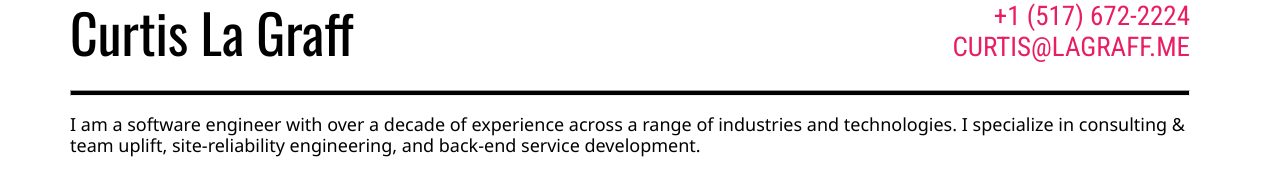
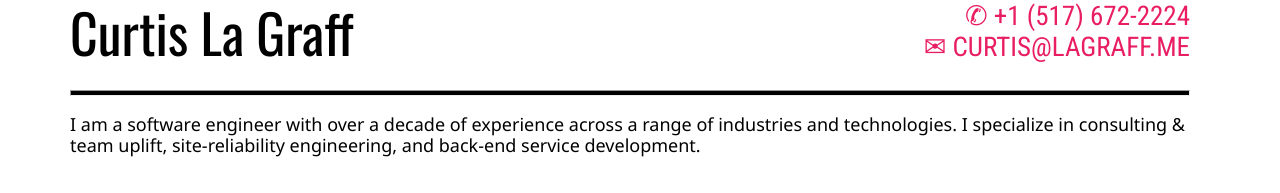
Before and after one commit to clagraff/clagraff.github.io, a Jekyll site: the page built from index.html, in a window 1280 px wide. Shown: the top 193 px of the page. Built offline with Jekyll 4.4.1, drawn with Linux system fonts in a browser that asks for light colours.

```diff
--- a/_layouts/default.html
+++ b/_layouts/default.html
@@ -37,9 +37,9 @@
           <!--<span class="left">Software Engineer</span> -->
         </div>
         <div class="contact">
-          <a href='tel:&#43;&#49; &#40;&#53;&#49;&#55;&#41; &#54;&#55;&#50;&#45;&#50;&#50;&#50;&#52;'>&#43;&#49; &#40;&#53;&#49;&#55;&#41; &#54;&#55;&#50;&#45;&#50;&#50;&#50;&#52;</a>
+          <a href='tel:&#43;&#49; &#40;&#53;&#49;&#55;&#41; &#54;&#55;&#50;&#45;&#50;&#50;&#50;&#52;'>✆ &#43;&#49; &#40;&#53;&#49;&#55;&#41; &#54;&#55;&#50;&#45;&#50;&#50;&#50;&#52;</a>
           <br/>
-          <a href='&#109;ailto&#58;%6&#51;&#117;r&#116;&#105;s&#64;l&#37;61%67%72%61%66f&#46;&#109;%6&#53;'>curtis&#64;l&#97;graff&#46;me</a>
+          <a href='&#109;ailto&#58;%6&#51;&#117;r&#116;&#105;s&#64;l&#37;61%67%72%61%66f&#46;&#109;%6&#53;'>✉ curtis&#64;l&#97;graff&#46;me</a>
           <!--<br/><br/>
           <nav>
             <a href="https://github.com/clagraff/">Github</a>
```
